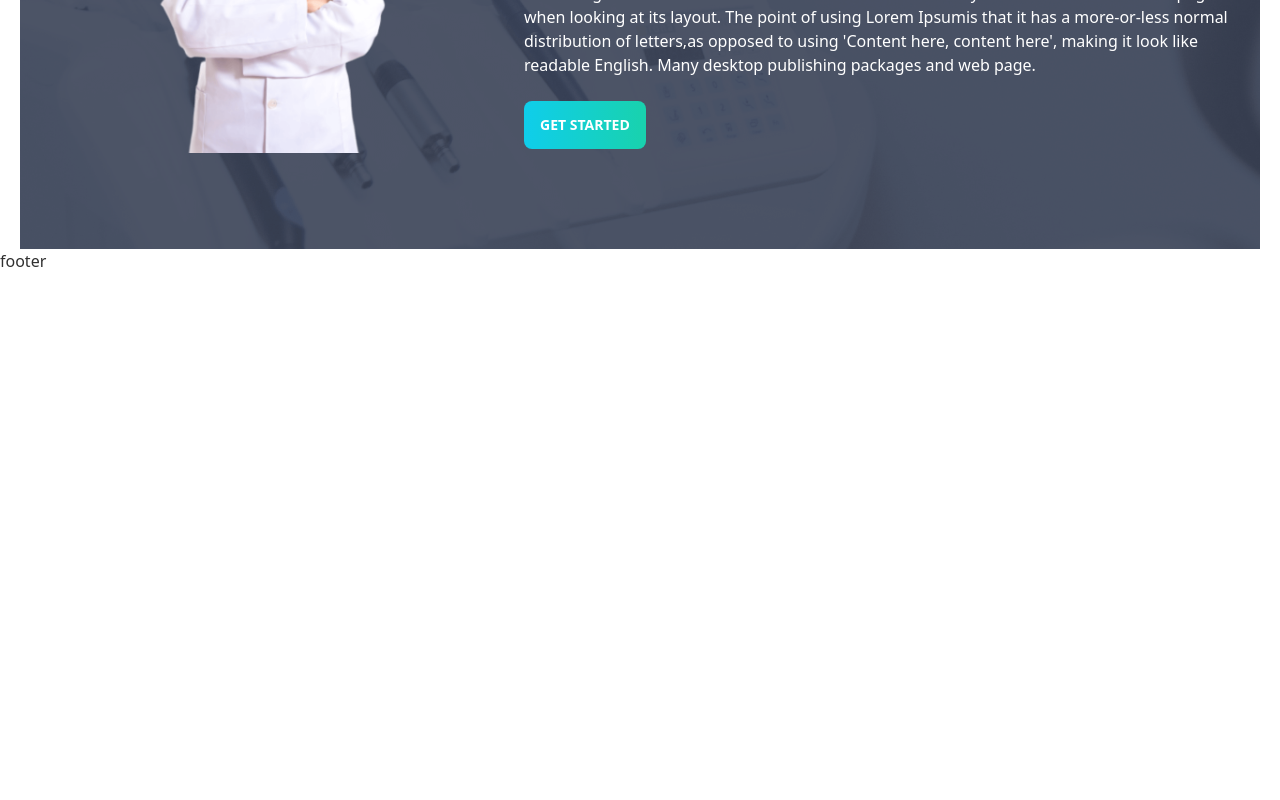
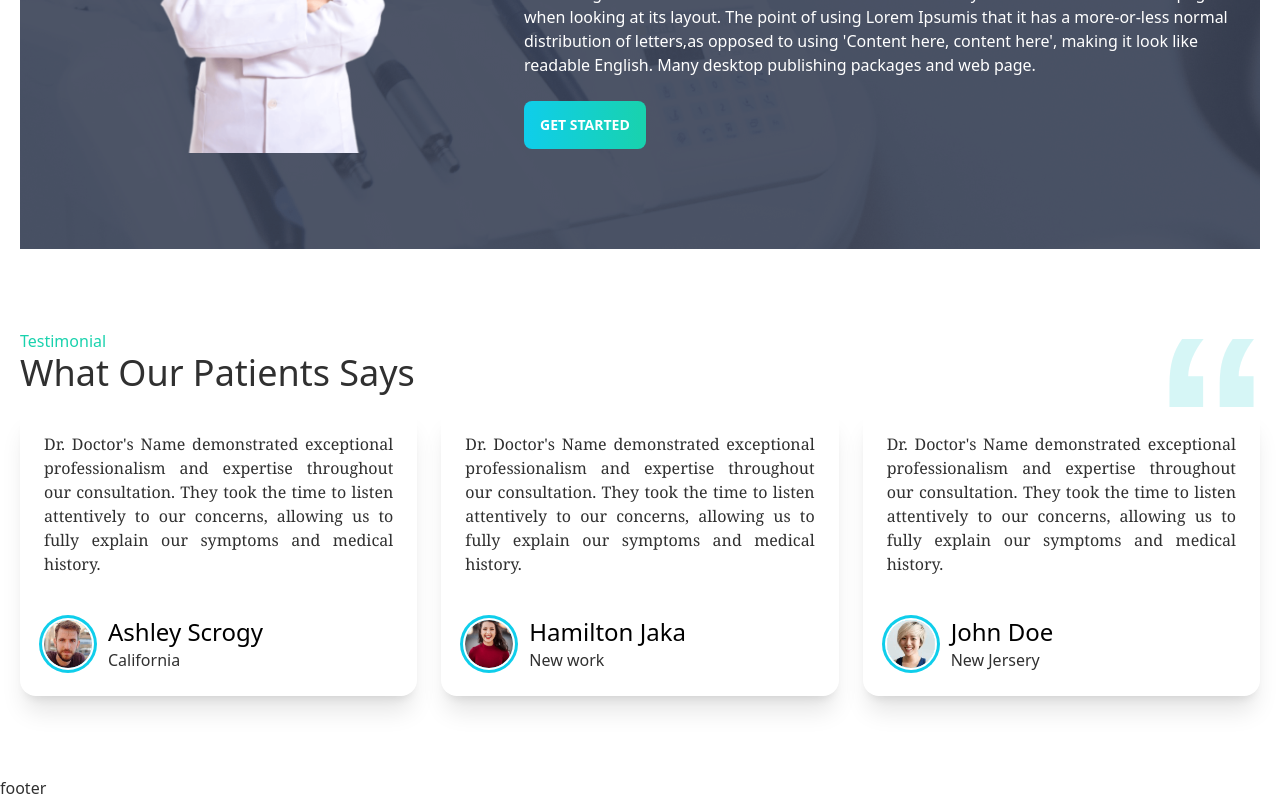
Before and after one commit to AbuRaihan1/doctors-client, a React (Create React App) app: page / in a window 1280 px wide. Shown: the part 2254-3054 px from the top of the page. Before the commit the page ends 2527 px from the top, so only its background shows below. Built offline with nearby package versions, Linux system fonts and the light colour scheme.

Commit message:
added testimonial

```diff
--- a/src/Pages/Home/Home/Home.js
+++ b/src/Pages/Home/Home/Home.js
@@ -2,8 +2,9 @@ import React from "react";
 import Banner from "../Banner/Banner";
 import InfoCards from "../InfoCards/InfoCards";
 import Services from "../Services/Services";
-import ServicesInfoText from '../Services/ServicesInfoText'
+import ServicesInfoText from "../Services/ServicesInfoText";
 import MakeAppointment from "../MakeAppointment/MakeAppointment";
+import Testimonial from "../Testimonial/Testimonial";
 const Home = () => {
   return (
     <div className="mx-5">
@@ -12,6 +13,7 @@ const Home = () => {
       <Services />
       <ServicesInfoText />
       <MakeAppointment />
+      <Testimonial />
     </div>
   );
 };
--- /dev/null
+++ b/src/Pages/Home/Testimonial/Review.js
@@ -0,0 +1,22 @@
+import React from "react";
+
+const Review = ({ review }) => {
+  const { name, location, img, description } = review;
+  return (
+    <div className="card shadow-xl p-6">
+      <div className="card-content">
+        <p className="text-justify font-serif">{description}</p>
+
+        <div className="buyerInfo flex gap-4 items-center mt-10">
+          <img src={img} alt="" className="ring ring-primary ring-offset-2 w-12 h-12  rounded-full " />
+          <div className="">
+            <h3 className="text-2xl text-black">{name}</h3>
+            <p>{location}</p>
+          </div>
+        </div>
+      </div>
+    </div>
+  );
+};
+
+export default Review;
--- /dev/null
+++ b/src/Pages/Home/Testimonial/Reviews.js
@@ -0,0 +1,42 @@
+import React from "react";
+import people1 from "../../../assets/images/people1.png";
+import people2 from "../../../assets/images/people2.png";
+import people3 from "../../../assets/images/people3.png";
+import Review from "./Review";
+const Reviews = () => {
+
+    const description = `Dr. Doctor's Name demonstrated exceptional professionalism and expertise throughout our consultation. They took the time to listen attentively to our concerns, allowing us to fully explain our symptoms and medical history. `
+  const reviewsData = [
+    {
+      id: 1,
+      description:description,
+      img: people1,
+      name: "Ashley Scrogy",
+      location: "California",
+    },
+    {
+      id: 2,
+      description: description,
+      img: people2,
+      name: "Hamilton Jaka",
+      location: "New work",
+    },
+    {
+      id: 3,
+      description: description,
+      img: people3,
+      name: "John Doe",
+      location: "New Jersery",
+    },
+  ];
+
+  return (
+    <div className="grid grid-cols-1 md:grid-cols-2 lg:grid-cols-3 gap-6 ">
+      {reviewsData.map((review) => (
+        <Review key={review.id} review={review} />
+      ))}
+    </div>
+  );
+};
+
+export default Reviews;
--- /dev/null
+++ b/src/Pages/Home/Testimonial/Testimonial.js
@@ -0,0 +1,22 @@
+import React from "react";
+import quote from "../../../assets/icons/quote.svg";
+import Reviews from "./Reviews";
+const Testimonial = () => {
+  return (
+    <section className="my-20">
+      <div class="flex">
+        <div class="flex-1">
+          <p className="text-secondary">Testimonial</p>
+          <h2 className="text-4xl">What Our Patients Says</h2>
+        </div>
+        <div class="ml-auto">
+          <img src={quote} alt="Quote" class="w-100 w-12 lg:w-24" />
+        </div>
+      </div>
+
+      <Reviews />
+    </section>
+  );
+};
+
+export default Testimonial;
```
